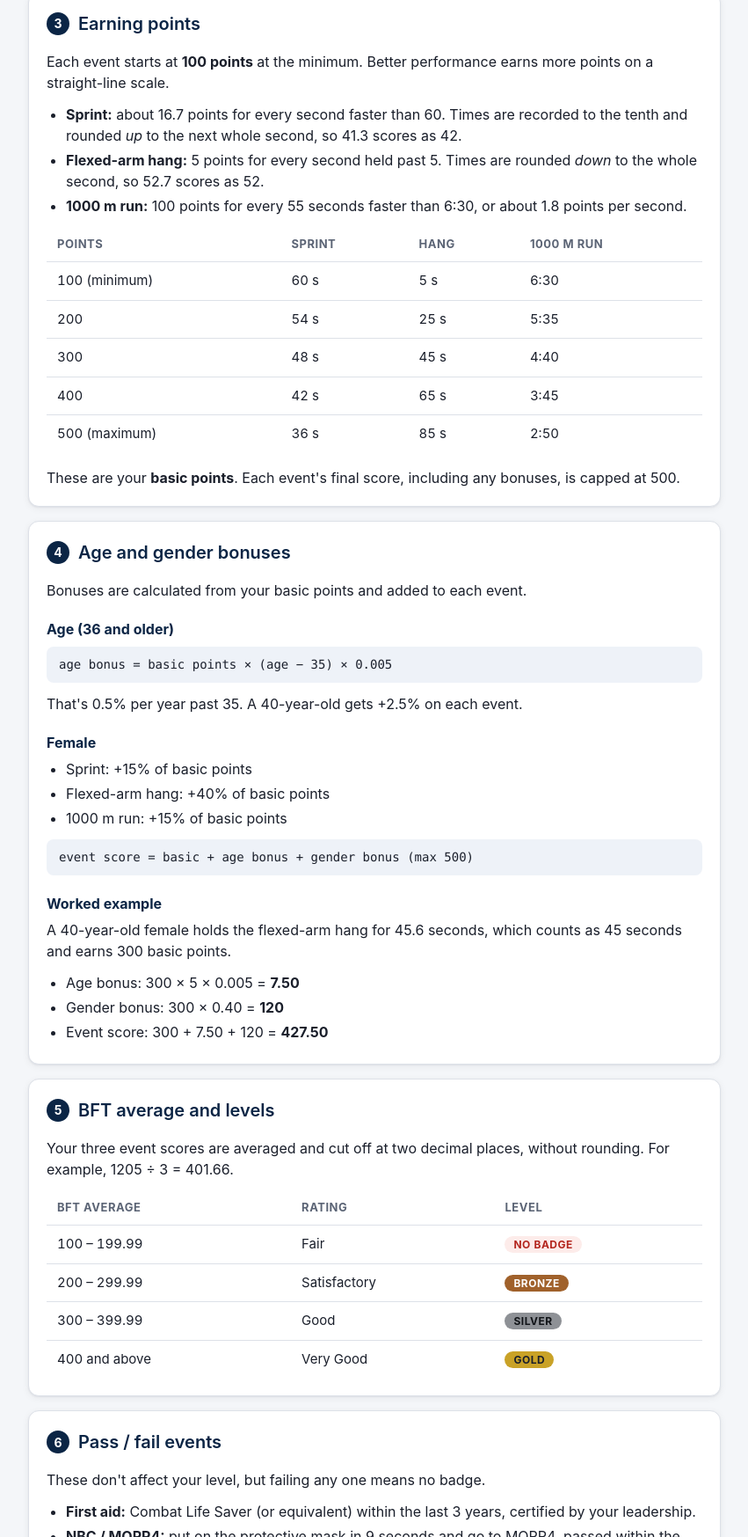
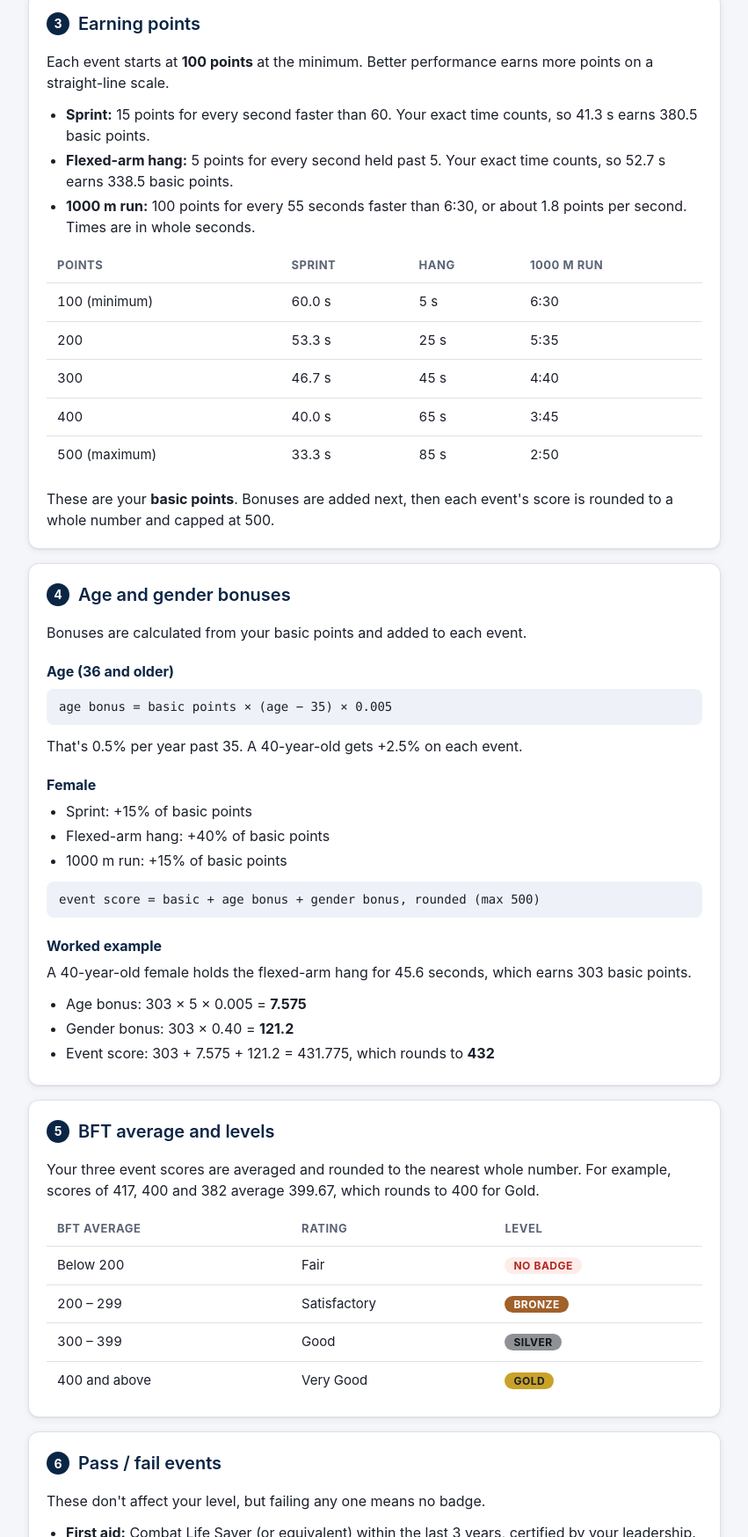
Before and after one commit to FernDev-007/GAFPB_Calculator, a plain HTML site: page scoring.html in a window 1280 px wide. Shown: the part 769-2516 px from the top of the page at 88% size, without its empty margins (214-1065 px from the left). Drawn offline with Linux system fonts and the light colour scheme.

Commit message:
Update scoring.html

```diff
--- a/scoring.html
+++ b/scoring.html
@@ -50,23 +50,23 @@
       <h2><span class="step" aria-hidden="true">3</span>Earning points</h2>
       <p>Each event starts at <strong>100 points</strong> at the minimum. Better performance earns more points on a straight-line scale.</p>
       <ul>
-        <li><strong>Sprint:</strong> about 16.7 points for every second faster than 60. Times are recorded to the tenth and rounded <em>up</em> to the next whole second, so 41.3 scores as 42.</li>
-        <li><strong>Flexed-arm hang:</strong> 5 points for every second held past 5. Times are rounded <em>down</em> to the whole second, so 52.7 scores as 52.</li>
-        <li><strong>1000 m run:</strong> 100 points for every 55 seconds faster than 6:30, or about 1.8 points per second.</li>
+        <li><strong>Sprint:</strong> 15 points for every second faster than 60. Your exact time counts, so 41.3 s earns 380.5 basic points.</li>
+        <li><strong>Flexed-arm hang:</strong> 5 points for every second held past 5. Your exact time counts, so 52.7 s earns 338.5 basic points.</li>
+        <li><strong>1000 m run:</strong> 100 points for every 55 seconds faster than 6:30, or about 1.8 points per second. Times are in whole seconds.</li>
       </ul>
       <div class="table-wrap">
         <table>
           <thead><tr><th>Points</th><th>Sprint</th><th>Hang</th><th>1000 m run</th></tr></thead>
           <tbody>
-            <tr><td>100 (minimum)</td><td>60 s</td><td>5 s</td><td>6:30</td></tr>
-            <tr><td>200</td><td>54 s</td><td>25 s</td><td>5:35</td></tr>
-            <tr><td>300</td><td>48 s</td><td>45 s</td><td>4:40</td></tr>
-            <tr><td>400</td><td>42 s</td><td>65 s</td><td>3:45</td></tr>
-            <tr><td>500 (maximum)</td><td>36 s</td><td>85 s</td><td>2:50</td></tr>
+            <tr><td>100 (minimum)</td><td>60.0 s</td><td>5 s</td><td>6:30</td></tr>
+            <tr><td>200</td><td>53.3 s</td><td>25 s</td><td>5:35</td></tr>
+            <tr><td>300</td><td>46.7 s</td><td>45 s</td><td>4:40</td></tr>
+            <tr><td>400</td><td>40.0 s</td><td>65 s</td><td>3:45</td></tr>
+            <tr><td>500 (maximum)</td><td>33.3 s</td><td>85 s</td><td>2:50</td></tr>
           </tbody>
         </table>
       </div>
-      <p>These are your <strong>basic points</strong>. Each event's final score, including any bonuses, is capped at 500.</p>
+      <p>These are your <strong>basic points</strong>. Bonuses are added next, then each event's score is rounded to a whole number and capped at 500.</p>
     </section>
 
     <!-- 4 -->
@@ -82,27 +82,27 @@
         <li>Flexed-arm hang: +40% of basic points</li>
         <li>1000 m run: +15% of basic points</li>
       </ul>
-      <code class="formula">event score = basic + age bonus + gender bonus (max 500)</code>
+      <code class="formula">event score = basic + age bonus + gender bonus, rounded (max 500)</code>
       <h3>Worked example</h3>
-      <p>A 40-year-old female holds the flexed-arm hang for 45.6 seconds, which counts as 45 seconds and earns 300 basic points.</p>
+      <p>A 40-year-old female holds the flexed-arm hang for 45.6 seconds, which earns 303 basic points.</p>
       <ul>
-        <li>Age bonus: 300 × 5 × 0.005 = <strong>7.50</strong></li>
-        <li>Gender bonus: 300 × 0.40 = <strong>120</strong></li>
-        <li>Event score: 300 + 7.50 + 120 = <strong>427.50</strong></li>
+        <li>Age bonus: 303 × 5 × 0.005 = <strong>7.575</strong></li>
+        <li>Gender bonus: 303 × 0.40 = <strong>121.2</strong></li>
+        <li>Event score: 303 + 7.575 + 121.2 = 431.775, which rounds to <strong>432</strong></li>
       </ul>
     </section>
 
     <!-- 5 -->
     <section class="card">
       <h2><span class="step" aria-hidden="true">5</span>BFT average and levels</h2>
-      <p>Your three event scores are averaged and cut off at two decimal places, without rounding. For example, 1205 ÷ 3 = 401.66.</p>
+      <p>Your three event scores are averaged and rounded to the nearest whole number. For example, scores of 417, 400 and 382 average 399.67, which rounds to 400 for Gold.</p>
       <div class="table-wrap">
         <table>
           <thead><tr><th>BFT average</th><th>Rating</th><th>Level</th></tr></thead>
           <tbody>
-            <tr><td>100 – 199.99</td><td>Fair</td><td><span class="tag tag-fail">No Badge</span></td></tr>
-            <tr><td>200 – 299.99</td><td>Satisfactory</td><td><span class="tag tag-1">Bronze</span></td></tr>
-            <tr><td>300 – 399.99</td><td>Good</td><td><span class="tag tag-2">Silver</span></td></tr>
+            <tr><td>Below 200</td><td>Fair</td><td><span class="tag tag-fail">No Badge</span></td></tr>
+            <tr><td>200 – 299</td><td>Satisfactory</td><td><span class="tag tag-1">Bronze</span></td></tr>
+            <tr><td>300 – 399</td><td>Good</td><td><span class="tag tag-2">Silver</span></td></tr>
             <tr><td>400 and above</td><td>Very Good</td><td><span class="tag tag-3">Gold</span></td></tr>
           </tbody>
         </table>
```
